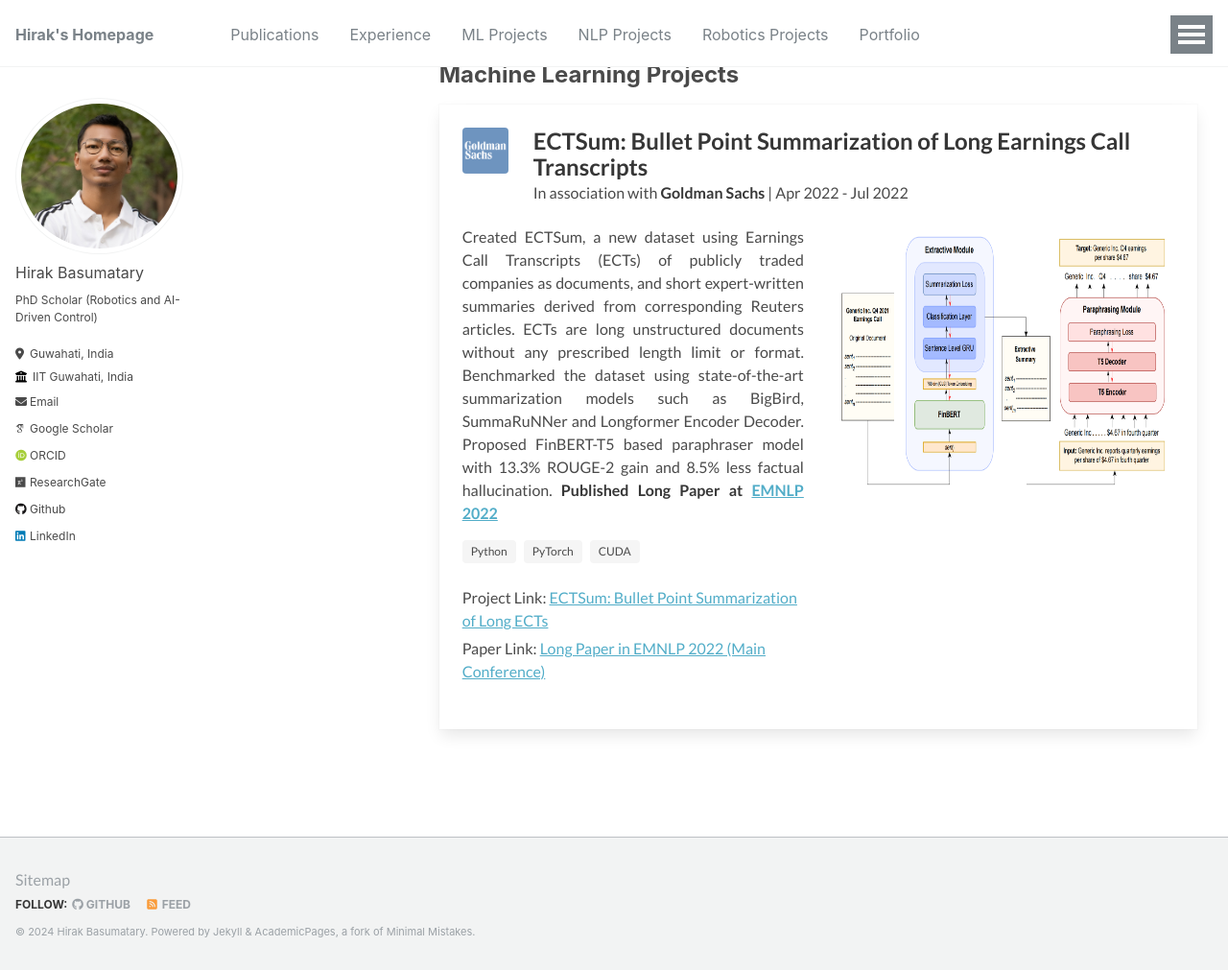
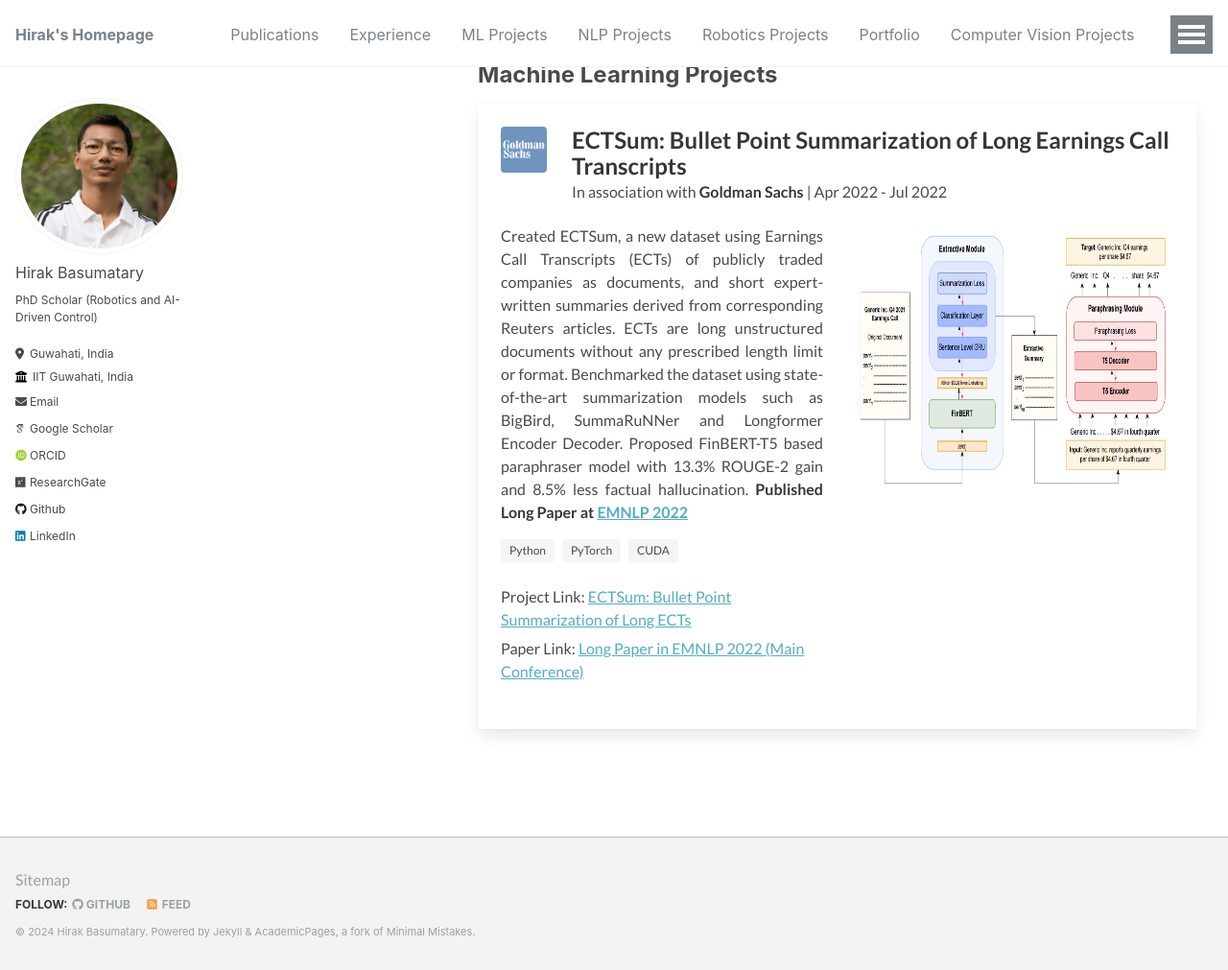
Before and after one commit to donbasu15/donbasu15.github.io, a Jekyll site: the page built from _pages/ML_projects.html, in a window 1280 px wide and 1011 px high. Shown: the whole window at 96% size. Built offline with Jekyll 4.4.1, drawn with Linux system fonts in a browser that asks for light colours; nearby versions of some CDN libraries; some web fonts are replaced; library files that are not in the unit come from our copies.

Commit message:
style added

```diff
--- a/_pages/ML_projects.html
+++ b/_pages/ML_projects.html
@@ -67,9 +67,9 @@
 </head>
 <body>
     <div id="header"></div>
-    <div id="main" role="main" style="align-items: center;">
+    <div id="main" role="main">
         <div id="sidebar"></div>
-        <div class="archive" style=" padding-left: 0px;">
+        <div class="archive" style=" padding-left: -20px;">
             <meta itemprop="headline" content="Abhinav Bohra - Machine Learning Projects">
             <meta itemprop="description" content="Abhinav Bohra - Machine Learning Projects">
             <h2 style="font-size: x-large;"><b>Machine Learning Projects</b></h2>
```
